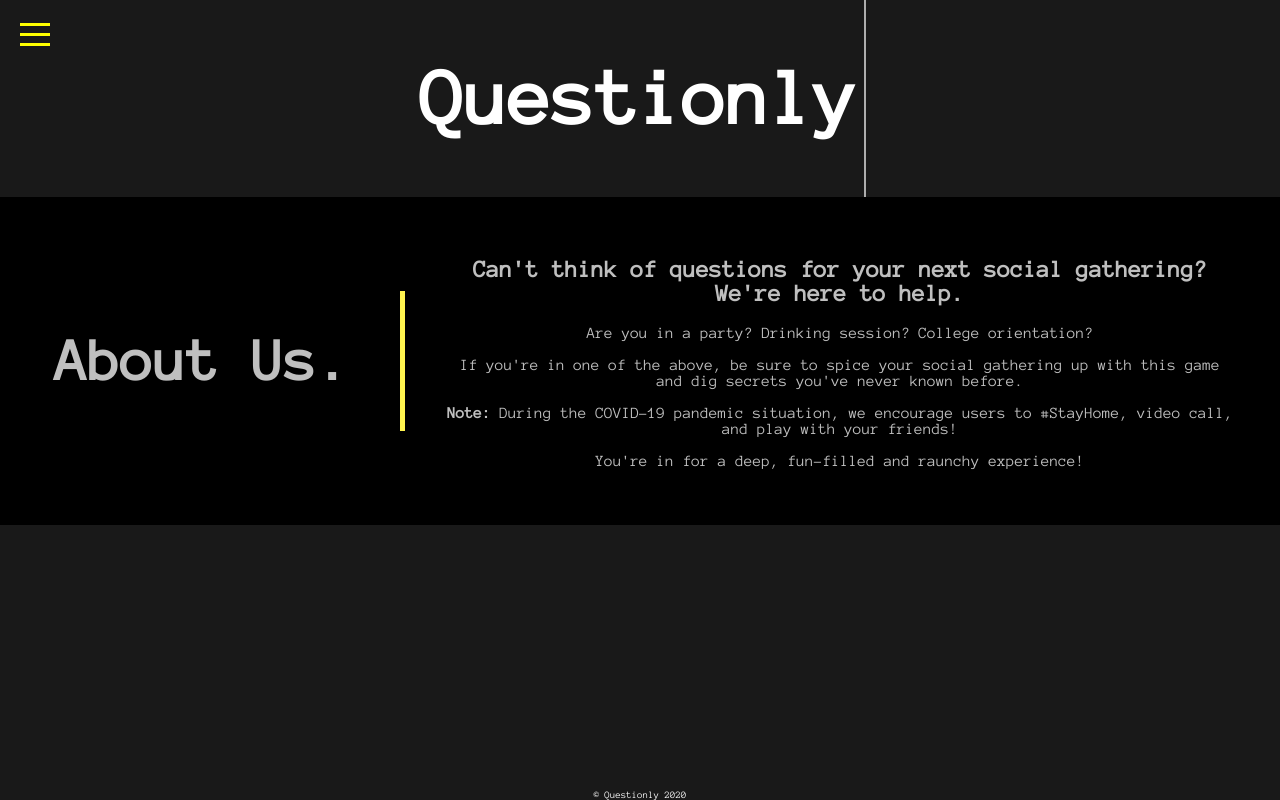
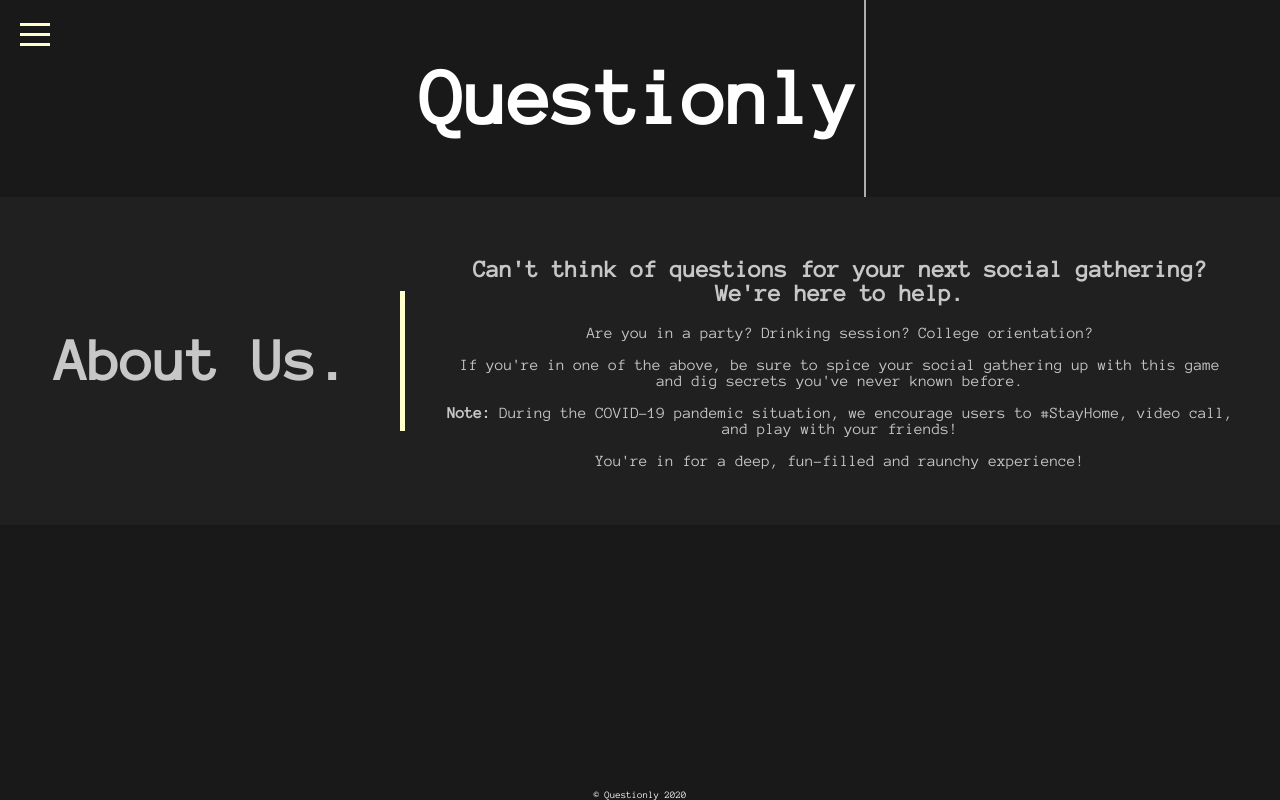
Before and after one commit to sebbycake/questionly, a React (Create React App) app: page /about in a window 1280 px wide. Built offline with nearby package versions, Linux system fonts and the light colour scheme.

Commit message:
Changed navbar background color. Added navbar directory and components

```diff
--- a/src/components/App.js
+++ b/src/components/App.js
@@ -1,6 +1,6 @@
 import React from "react";
-import About from "./About";
-import Contact from "./Contact";
+import About from "./navbar/About";
+import Contact from "./navbar/Contact";
 import Header from "./Header";
 import Footer from "./Footer";
 import Question from "./Question";
--- a/src/components/Header.js
+++ b/src/components/Header.js
@@ -1,5 +1,5 @@
 import React from "react";
-import Menu from './Menu';
+import Menu from './navbar/Menu';
 
 function Header() {
     return (
--- a/src/components/About.js
+++ b/src/components/navbar/About.js
@@ -1,5 +1,6 @@
 import React from "react";
 
+// About Us page
 function About() {
     return (
         <div>
--- a/src/components/Contact.js
+++ b/src/components/navbar/Contact.js
@@ -1,5 +1,6 @@
 import React from 'react';
 
+// Contact Us Page
 function Contact() {
     return (
         <div>
--- a/src/components/Menu.js
+++ b/src/components/navbar/Menu.js
@@ -1,12 +1,12 @@
 import React, { useState } from 'react';
-import { Link } from 'react-router-dom';
+import NavItem from "./NavItem";
 
 function Menu() {
 
     const [toggle, setToggle] = useState(false)
 
     const handleNavBar = () => {
-        toggle ? setToggle(false) : setToggle(true)
+        setToggle(!toggle)
         const navBar = document.querySelector('.nav-links');
         navBar.classList.toggle('nav-active');
     }
@@ -23,15 +23,9 @@
             </div>
 
             <ul className="nav-links">
-               <li>
-                   <Link to='/' onClick={handleNavBar}>Home</Link>
-               </li>
-               <li>
-                   <Link to='/about' onClick={handleNavBar}>About Us</Link>
-               </li>
-               <li>
-                   <Link to='/contact' onClick={handleNavBar}>Contact Us</Link>
-               </li>
+               <NavItem path='/' handler={handleNavBar} page='Home' />
+               <NavItem path='/about' handler={handleNavBar} page='About Us' />
+               <NavItem path='/contact' handler={handleNavBar} page='Contact Us' />
             </ul>
         </nav>
 
--- /dev/null
+++ b/src/components/navbar/NavItem.js
@@ -0,0 +1,13 @@
+import React from 'react';
+import { Link } from 'react-router-dom';
+
+// Navigation Menu Item/Link
+function NavItem(props) {
+    return (
+        <li>
+            <Link to={props.path} onClick={props.handler}>{props.page}</Link>
+        </li>
+    )
+}
+
+export default NavItem
--- a/src/css/menu.css
+++ b/src/css/menu.css
@@ -9,7 +9,7 @@
 }
 
 .burger > div {
-    background-color: yellow;
+    background-color:#FFFFCC;
     width: 30px;
     height: 3px;
     margin: 7px;
@@ -17,7 +17,7 @@
 }
 
 .nav-links {
-    background: black;
+    background: rgb(53 ,54, 58);
     position: fixed;
     width: 80%;
     height: 100vh;
@@ -34,7 +34,7 @@
 }
 
 .nav-links li a {
-    color: yellow;
+    color: 	#FFFFCC;
     text-decoration: none;
     font-size: 25px;
     letter-spacing: 2px;
--- a/src/css/nav_items.css
+++ b/src/css/nav_items.css
@@ -4,12 +4,12 @@
         padding: 0px 5px;
         justify-content: center;
         align-items: center;
-        background-color: black;
+        background-color: #202020;
     }
 
     .about-us, .contact-us {
         font-size: 30px;
-        border-right: 5px solid #fff44f;
+        border-right: 5px solid #FFFFCC;
     }
 
     .about-content, .contact-content {
```
